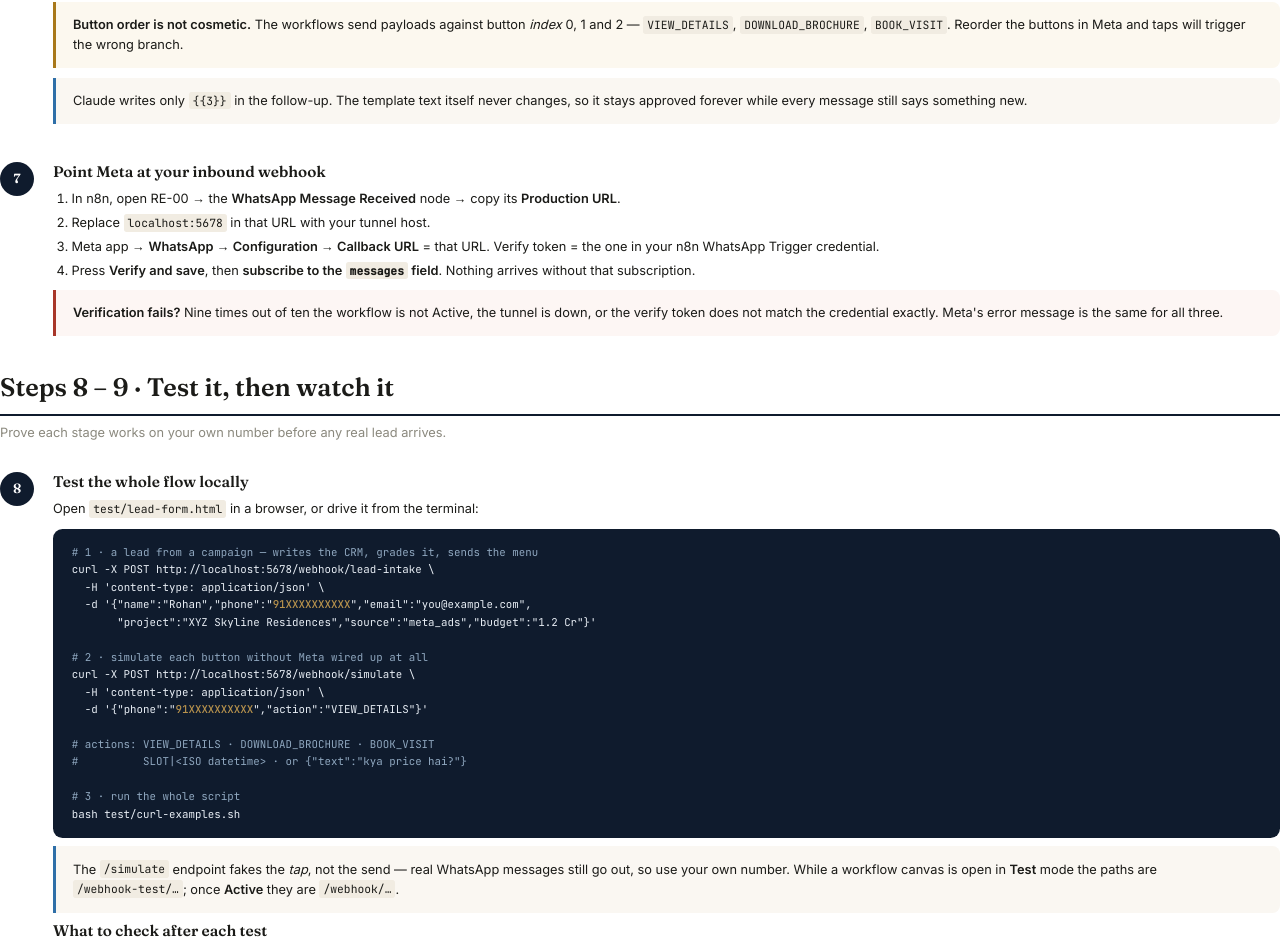
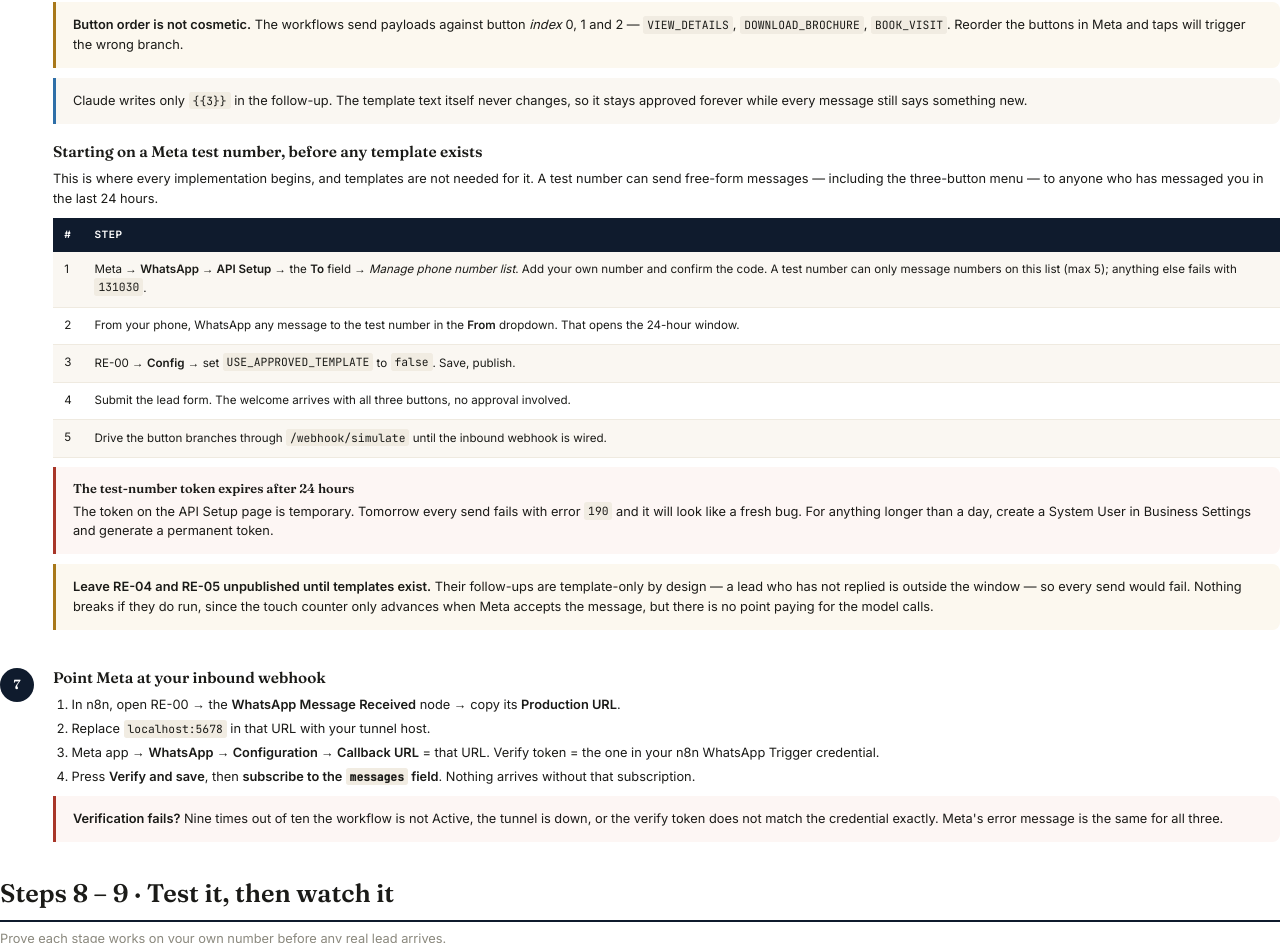
Before and after one commit to cyberking-coder/Real-estate-Automation, a plain HTML site: page docs/setup-guide.html in a window 1280 px wide. Shown: the part 5968-6911 px from the top of the page. Drawn offline with Linux system fonts and the light colour scheme.

Commit message:
Document the Meta test-number path, which needs no templates
Every implementation starts on a test number, and the guide previously jumped
straight to approved templates. A test number sends free-form messages,
buttons included, to anyone who messaged you in the last 24 hours - so the
whole flow is testable before any template exists.

Also flags two things that read as fresh bugs the next day: the API Setup
token expires after 24 hours (error 190), and RE-04/RE-05 should stay
unpublished until templates exist since their follow-ups are template-only.

```diff
--- a/docs/setup-guide.html
+++ b/docs/setup-guide.html
@@ -279,6 +279,29 @@
 
 <div class="callout warn"><p><b>Button order is not cosmetic.</b> The workflows send payloads against button <i>index</i> 0, 1 and 2 — <code>VIEW_DETAILS</code>, <code>DOWNLOAD_BROCHURE</code>, <code>BOOK_VISIT</code>. Reorder the buttons in Meta and taps will trigger the wrong branch.</p></div>
 <div class="callout"><p>Claude writes only <code>{{3}}</code> in the follow-up. The template text itself never changes, so it stays approved forever while every message still says something new.</p></div>
+
+<h4 style="margin-top:5mm">Starting on a Meta test number, before any template exists</h4>
+<p>This is where every implementation begins, and templates are not needed for it. A test number can send
+free-form messages &mdash; including the three-button menu &mdash; to anyone who has messaged you in the
+last 24 hours.</p>
+<table>
+<tr><th style="width:8mm">#</th><th>Step</th></tr>
+<tr><td>1</td><td>Meta &rarr; <b>WhatsApp &rarr; API Setup</b> &rarr; the <b>To</b> field &rarr; <i>Manage phone number list</i>. Add your own number and confirm the code. A test number can only message numbers on this list (max 5); anything else fails with <code>131030</code>.</td></tr>
+<tr><td>2</td><td>From your phone, WhatsApp any message to the test number in the <b>From</b> dropdown. That opens the 24-hour window.</td></tr>
+<tr><td>3</td><td>RE-00 &rarr; <b>Config</b> &rarr; set <code>USE_APPROVED_TEMPLATE</code> to <code>false</code>. Save, publish.</td></tr>
+<tr><td>4</td><td>Submit the lead form. The welcome arrives with all three buttons, no approval involved.</td></tr>
+<tr><td>5</td><td>Drive the button branches through <code>/webhook/simulate</code> until the inbound webhook is wired.</td></tr>
+</table>
+<div class="callout stop">
+<h4>The test-number token expires after 24 hours</h4>
+<p>The token on the API Setup page is temporary. Tomorrow every send fails with error <code>190</code> and
+it will look like a fresh bug. For anything longer than a day, create a System User in Business Settings
+and generate a permanent token.</p>
+</div>
+<div class="callout warn"><p><b>Leave RE-04 and RE-05 unpublished until templates exist.</b> Their follow-ups are
+template-only by design &mdash; a lead who has not replied is outside the window &mdash; so every send
+would fail. Nothing breaks if they do run, since the touch counter only advances when Meta accepts the
+message, but there is no point paying for the model calls.</p></div>
 </div></div>
 
 <div class="step"><div class="stepno">7</div><div>
```
Also changed, not shown: 2 other files.
